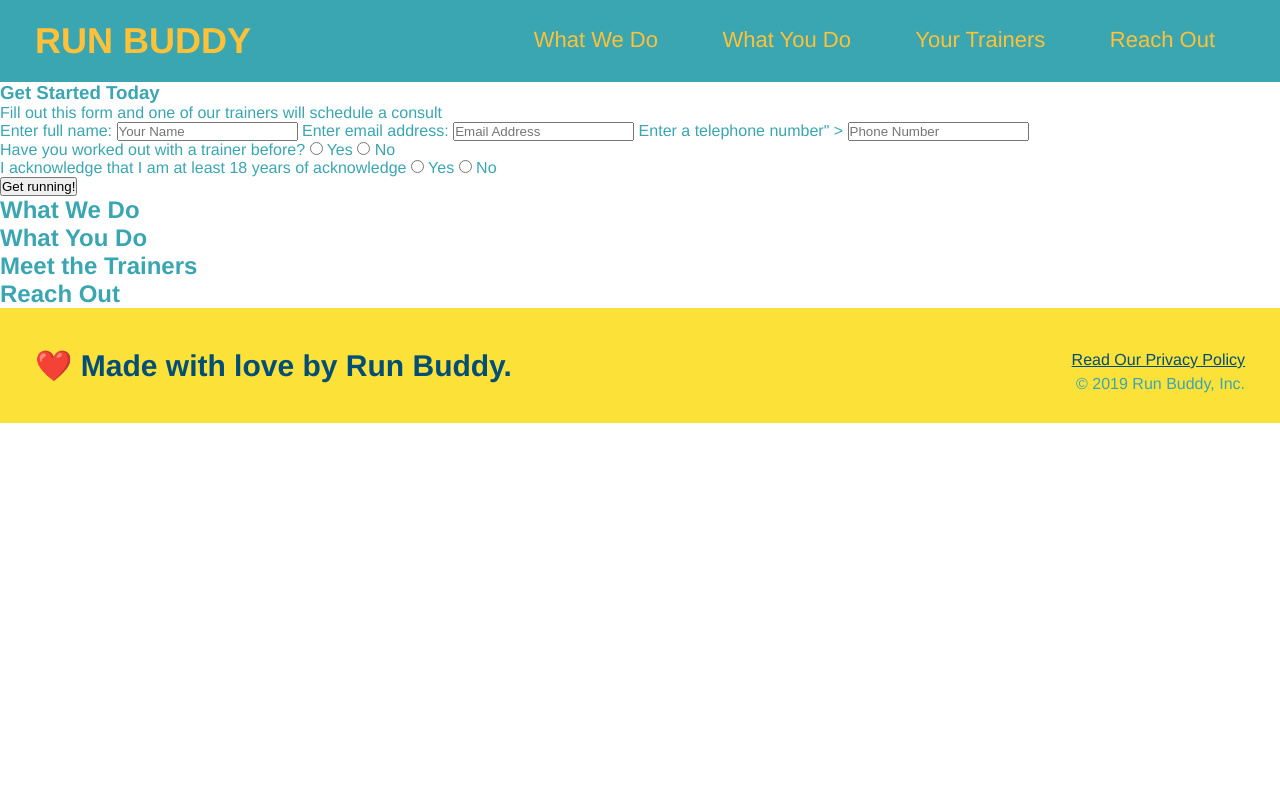
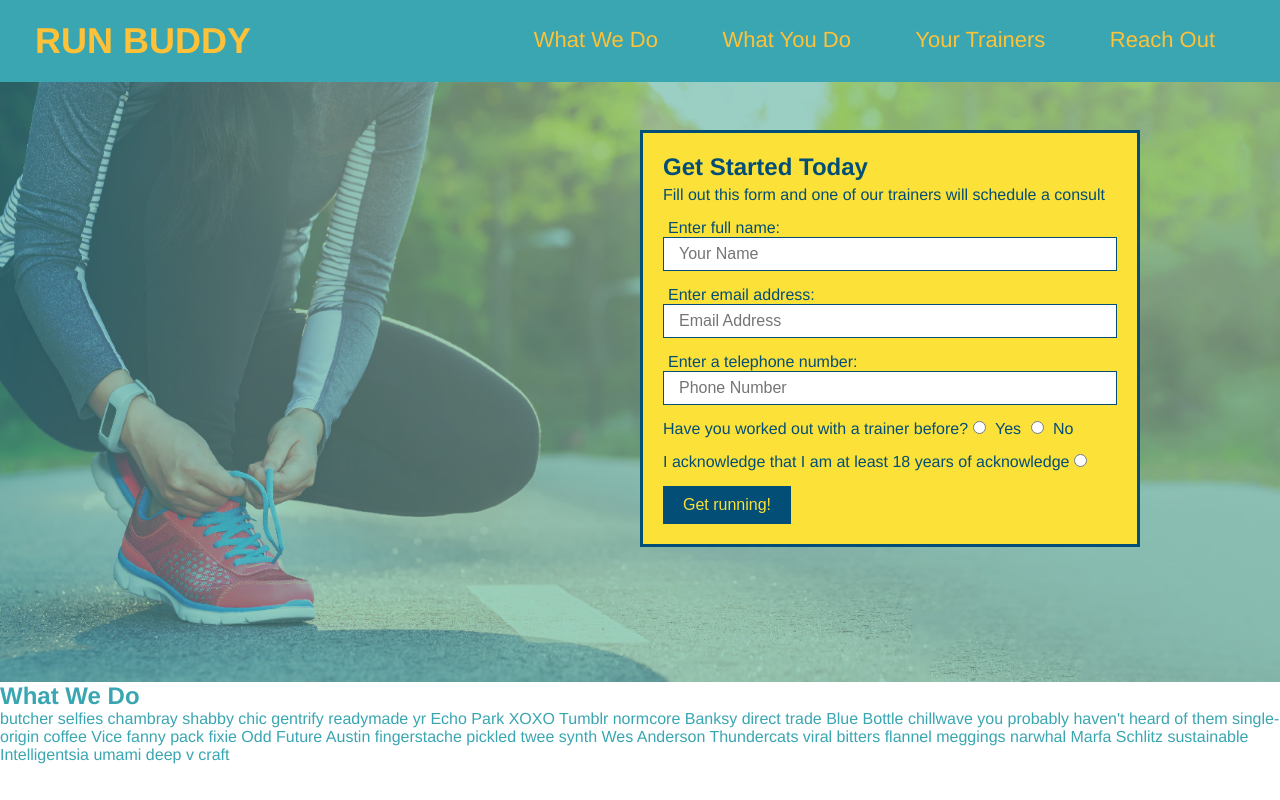
Before and after one commit to DrewOct/run-buddy, a plain HTML site: page index.html in a window 1280 px wide. Shown: the top 800 px of the page. Drawn offline with Linux system fonts and the light colour scheme.

Commit message:
add what you do icons

```diff
--- a/assets/style/style.css
+++ b/assets/style/style.css
@@ -72,3 +72,65 @@ footer div {
 footer a {
     color: #024e76
 }
+
+section {
+    padding: 60px;
+}
+
+/* Hero Style Start */
+.hero {
+    background-image: url("../images/hero-bg.jpeg");
+    height: 600px;
+    background-size: cover;
+    background-position: center;
+    position: relative;
+}
+
+.hero-form {
+    background-color: #fce138;
+    padding: 20px;
+    width: 500px;
+    color: #024e76;
+    border-style: solid;
+    border-width: 3px;
+    border-color: #024e76;
+    position: absolute;
+    bottom: 120px;
+    right: 140px;
+}
+
+.hero-form {
+    margin: 5px 0 15px 0;
+}
+
+.hero-form h3 {
+    font-size: 24px;
+    margin: 0;
+}
+
+.hero-form p {
+    margin: 5px 0 15px 0;
+}
+
+.form-input {
+    border: 1px solid #024e76;
+    display: block;
+    padding: 7px 15px;
+    font-size: 16px;
+    color: #024e76;
+    width: 100%;
+    margin-bottom: 15px;
+}
+
+.hero-form label {
+    margin: 0 5px;
+}
+
+.hero-form button {
+    color: #fce138;
+    background-color: #024e76;
+    border: none;
+    padding: 10px 20px;
+    font-size: 16px;
+}
+/* Hero Style End */
--- a/index.html
+++ b/index.html
@@ -30,18 +30,20 @@
             </nav>
         </header>
     <!--hero section-->
-    <section>
-        <div>
+
+    <section class="hero">
+        <div class="hero-form">
             <h3>Get Started Today</h3>
             <p>Fill out this form and one of our trainers will schedule a consult</p>
+
         <!--Add form element-->
         <form>
             <label for="name">Enter full name:</label>
-            <input type="text" placeholder="Your Name" name="name" id="name" />
+            <input type="text" placeholder="Your Name" name="name" id="name" class="form-input"/>
             <label for="email">Enter email address:</label>
-            <input type="email" placeholder="Email Address" name="email" id="email" />
-            <label for="phone">Enter a telephone number"</label> >
-            <input type="tel" placeholder="Phone Number" name="phone" id="phone" />
+            <input type="email" placeholder="Email Address" name="email" id="email" class="form-input"/>
+            <label for="phone">Enter a telephone number:</label>
+            <input type="tel" placeholder="Phone Number" name="phone" id="phone" class="form-input"/>
             <p>
                 Have you worked out with a trainer before?
                 <input type="radio" name="trainer-confirm" id="trainer-yes" />
@@ -52,9 +54,6 @@
             <p>
                 I acknowledge that I am at least 18 years of acknowledge
                 <input type="radio" name="age-confirm" id="age-yes" />
-                <label for="age-yes">Yes</label>
-                <input type="radio" name="age-confirm" id="age-no" />
-                <label for="age-no">No</label>
             </p>
             <button type="submit">
                 Get running!
@@ -63,14 +62,47 @@
         </div>
     </section>
     <!--end hero-->
+
     <!--"what we do" section-->
-    <section>
+    <sectio id="what-we-do"n>
         <h2>What We Do</h2>
+        <p>
+            butcher selfies chambray shabby chic gentrify readymade yr Echo Park XOXO Tumblr normcore Banksy direct trade Blue Bottle chillwave you probably haven't heard of them single-origin coffee Vice fanny pack fixie Odd Future Austin fingerstache pickled twee synth Wes Anderson Thundercats viral bitters flannel meggings narwhal Marfa Schlitz sustainable Intelligentsia umami deep v craft
+        </p>
     </section>
+
     <!--"what you do" section-->
-    <section>
+    <section id="what-you-do">
         <h2>What You Do</h2>
+        <div>
+            <!--insert this img element-->
+            <img src="./assets/images/step-1.svg" alt="">
+            <h3> Step 1: Fill Out the Form Above</h3>
+            <p>You're already here, so why not?</p>
+        </div>
+
+        <div>
+        <!--insert this img element-->
+            <img src="./assets/images/step-2.svg" alt="">
+            <h3>Step 2: Consult with One of Our Trainers</h3>
+            <p>Are you here to build muscle, lose weight, or just feel good?</p>
+        </div>
+
+        <div>
+            <!--insert this img element-->
+            <img src="./assets/images/step-3.svg" alt="">
+            <h3>Get Running.</h3>
+            <p>Hit the ground running (literally) once your trainer lays out your plan.</p>
+        </div>
+        <div>
+             <!--insert this img element-->
+             <img src="./assets/images/step-4.svg" alt="">
+            <h3>Step 4: See Results.</h3>
+            <p>Bi-weekly checkins with your trainer will keep you focused</p>
+        </div>
+
     </section>
+
     <!--"meet the trainers" section-->
     <section>
         <h2>Meet the Trainers</h2>
```
Also changed, not shown: assets/images/hero-bg.jpeg (added), assets/images/step-1.svg (added), assets/images/step-2.svg (added), assets/images/step-3.svg (added), assets/images/step-4.svg (added).
